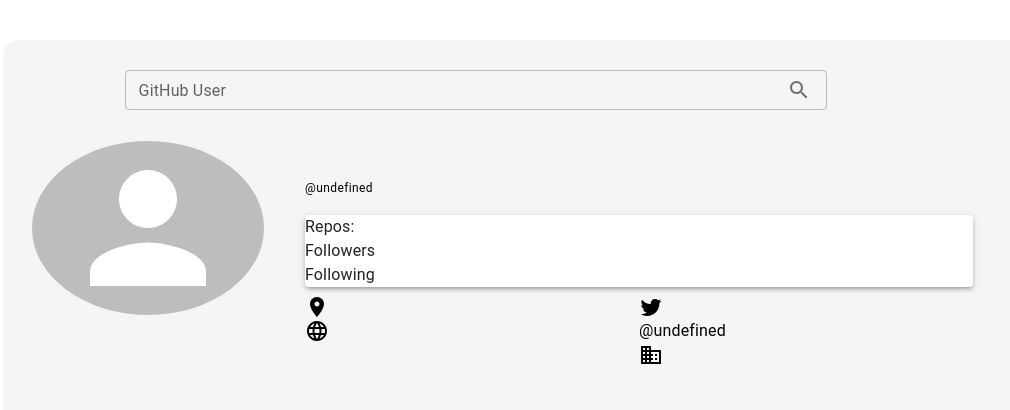
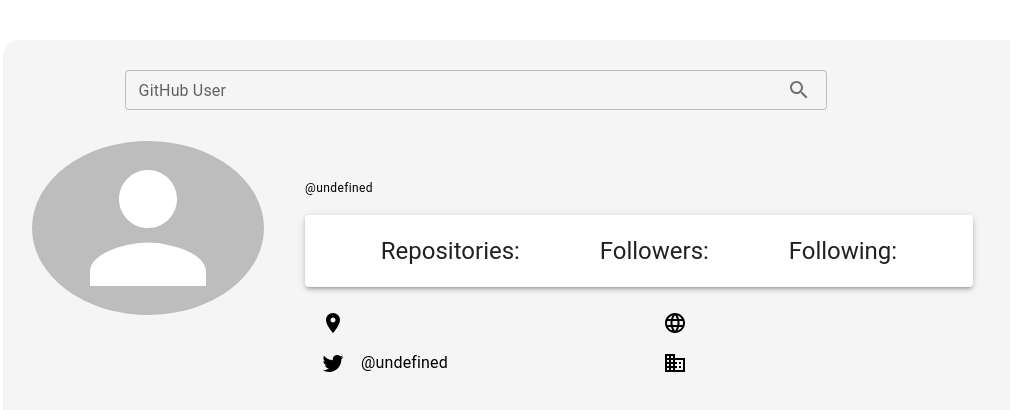
Before and after one commit to Jeffuy/github-user-search, a React app: page / in a window 1280 px wide. Shown: the top 410 px of the page, without its empty margins (125-1135 px from the left). Built offline with nearby package versions, Linux system fonts and the light colour scheme; no server answers.

Commit message:
:lipstick: styles finished

```diff
--- a/src/components/LocationInformation/index.jsx
+++ b/src/components/LocationInformation/index.jsx
@@ -1,6 +1,7 @@
 /* eslint-disable camelcase */
 /* eslint-disable react/prop-types */
 import { Grid, Stack, Typography } from "@mui/material";
+
 import LocationOnIcon from "@mui/icons-material/LocationOn";
 import TwitterIcon from "@mui/icons-material/Twitter";
 import LanguageIcon from "@mui/icons-material/Language";
@@ -12,30 +13,49 @@
 	const { userState } = props;
 	const { location, twitter_username, blog, company } = userState;
 
+	const mainGridStyle = {
+		marginTop: "15px",
+	};
+
+	const mainStackStyle = {};
+
 	return (
-		<Grid container>
+		<Grid container spacing={2} sx={mainGridStyle}>
 			<Grid item xs={6}>
-				<Stack>
+				<Stack direction="row" spacing={2}>
 					<LocationOnIcon />
 					<Typography>
 						{location !== null ? location : "No location info"}
 					</Typography>
-
-					<LanguageIcon />
-					<Typography>
-						{blog !== null ? blog : "No blog info"}
-					</Typography>
 				</Stack>
 			</Grid>
 			<Grid item xs={6}>
-				<Stack>
+				<Stack direction="row" spacing={2}>
+					<LanguageIcon />
+
+					{blog !== null ? (
+						<Typography>
+							<a target="_blank" href={`https://${blog}`} rel="noreferrer">
+								{blog}
+							</a>
+						</Typography>
+					) : (
+						<Typography>No blog info</Typography>
+					)}
+				</Stack>
+			</Grid>
+			<Grid item xs={6}>
+				<Stack direction="row" spacing={2}>
 					<TwitterIcon />
 					<Typography>
 						{twitter_username !== null
 							? `@${twitter_username}`
 							: "No twitter info"}
 					</Typography>
-
+				</Stack>
+			</Grid>
+			<Grid item xs={6}>
+				<Stack direction="row" spacing={2}>
 					<BusinessIcon />
 					<Typography>
 						{company !== null ? company : "No company info"}
--- a/src/components/PaperInformation/index.jsx
+++ b/src/components/PaperInformation/index.jsx
@@ -8,19 +8,24 @@
 	const { public_repos, followers, following } =
 		userState;
 
+	const mainStackStyle = {
+		justifyContent: "space-evenly",
+		margin: "20px"
+	}
+
 	return (<Paper elevation={3} >
-		<Stack>
+		<Stack spacing={3} direction="row" sx={mainStackStyle}>
 			<Stack>
-				<Typography >Repos: </Typography>
-				<Typography >{public_repos} </Typography>
+				<Typography variant="h5" >Repositories: </Typography>
+				<Typography variant="h6">{public_repos} </Typography>
 			</Stack>
 			<Stack>
-				<Typography >Followers </Typography>
-				<Typography >{followers} </Typography>
+				<Typography variant="h5">Followers: </Typography>
+				<Typography variant="h6">{followers} </Typography>
 			</Stack>
 			<Stack>
-				<Typography >Following </Typography>
-				<Typography >{following} </Typography>
+				<Typography variant="h5">Following: </Typography>
+				<Typography variant="h6">{following} </Typography>
 			</Stack>
 		</Stack>
 		</Paper>);
--- a/src/containers/Description/index.jsx
+++ b/src/containers/Description/index.jsx
@@ -9,13 +9,17 @@
 	const { userState } = props;
 	const { bio } = userState;
 
+	const stackStyle = {
+		justifyContent: "center",
+	}
+
 	return (
 		<React.Fragment>
-			<Stack>
+			<Stack sx={stackStyle}>
 				{bio !== null ? (
-					<Typography variant="h6">{bio}</Typography>
+					<Typography variant="body1">{bio}</Typography>
 				) : (
-					<Typography variant="h6">
+					<Typography variant="body1">
 						No description available
 					</Typography>
 				)}
--- a/webpack.config.js
+++ b/webpack.config.js
@@ -50,6 +50,7 @@
 		new HtmlWebpackPlugin({
 			template: "./public/index.html",
 			filename: "./index.html",
+			publicPath: '/'
 		}),
 		// new Dotenv(),
 		new MiniCssExtractPlugin({
```
Also changed, not shown: 1 other file (tests, documents, lock files or other folders).
